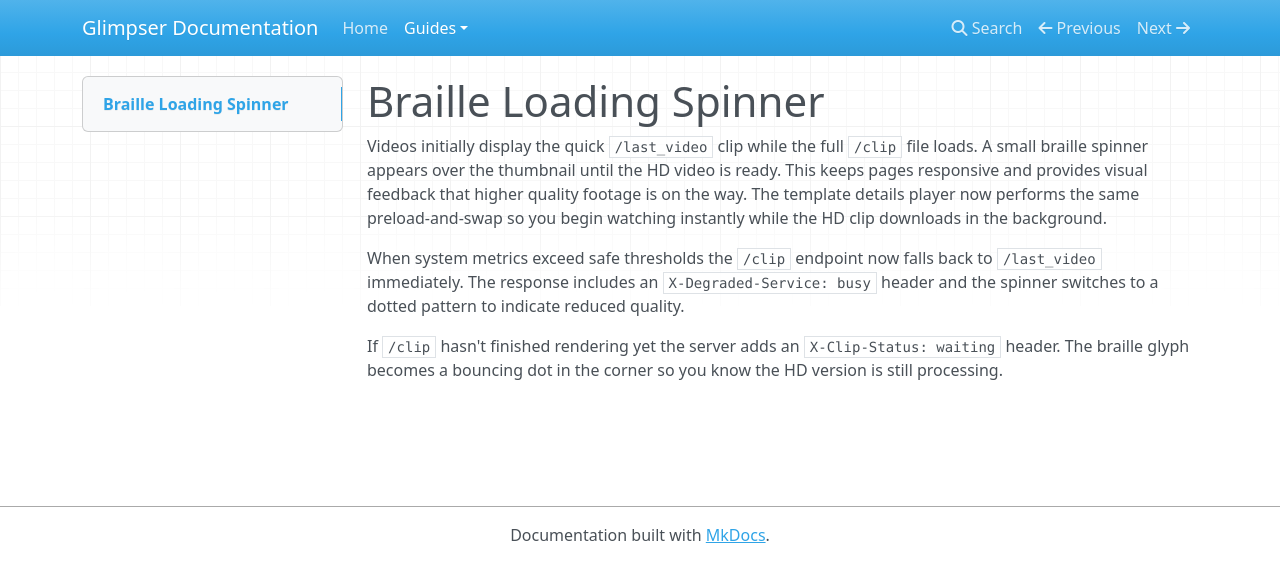
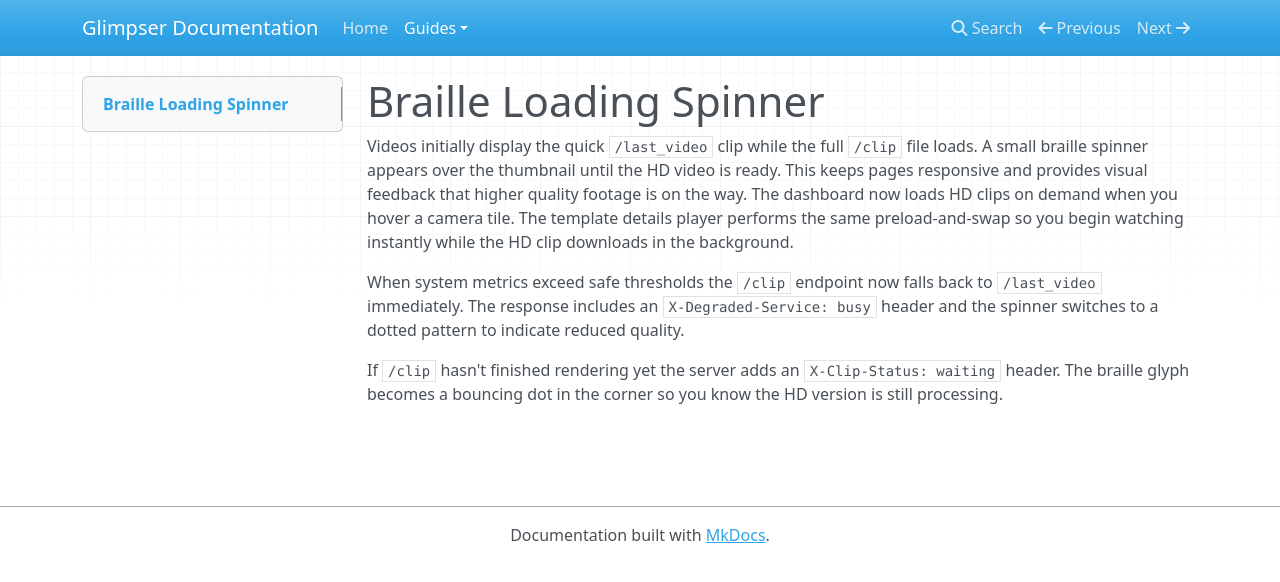
Before and after one commit to KristopherKubicki/glimpser, an MkDocs documentation site: the page built from docs/braille_spinner.md, in a window 1280 px wide. Shown: the top 582 px of the page. Built offline with MkDocs 1.6.1, drawn with Linux system fonts in a browser that asks for light colours; nearby versions of some CDN libraries.

Commit message:
fix(ui): load clips on hover

```diff
--- a/app/static/js/templates.js
+++ b/app/static/js/templates.js
@@ -659,7 +659,6 @@
         entries.forEach((entry) => {
           const video = entry.target;
           if (entry.isIntersecting) {
-            enqueueClip(video);
             if (isMobile()) {
               safePlay(video);
             }
@@ -760,6 +759,7 @@
             video.addEventListener("mouseenter", (e) => {
               clearTimeout(resetTimeout);
               video.style.display = "block";
+              enqueueClip(video);
               // Load metadata on first hover so currentTime can be set
               if (video.readyState === 0) {
                 video.load();
--- a/docs/braille_spinner.md
+++ b/docs/braille_spinner.md
@@ -3,9 +3,9 @@
 Videos initially display the quick `/last_video` clip while the full `/clip` file loads.
 A small braille spinner appears over the thumbnail until the HD video is ready.
 This keeps pages responsive and provides visual feedback that higher quality
-footage is on the way. The template details player now performs the same
-preload-and-swap so you begin watching instantly while the HD clip downloads in
-the background.
+footage is on the way. The dashboard now loads HD clips on demand when you hover
+a camera tile. The template details player performs the same preload-and-swap so
+you begin watching instantly while the HD clip downloads in the background.
 
 When system metrics exceed safe thresholds the `/clip` endpoint now falls
 back to `/last_video` immediately. The response includes an
```
Also changed, not shown: 1 other file.
